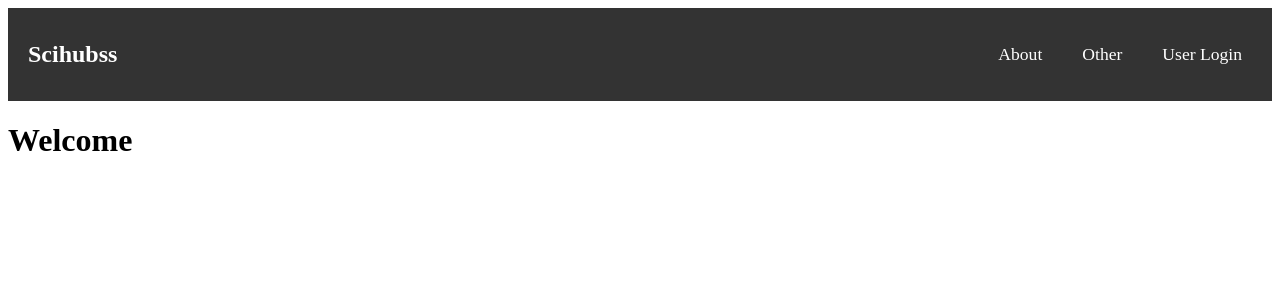
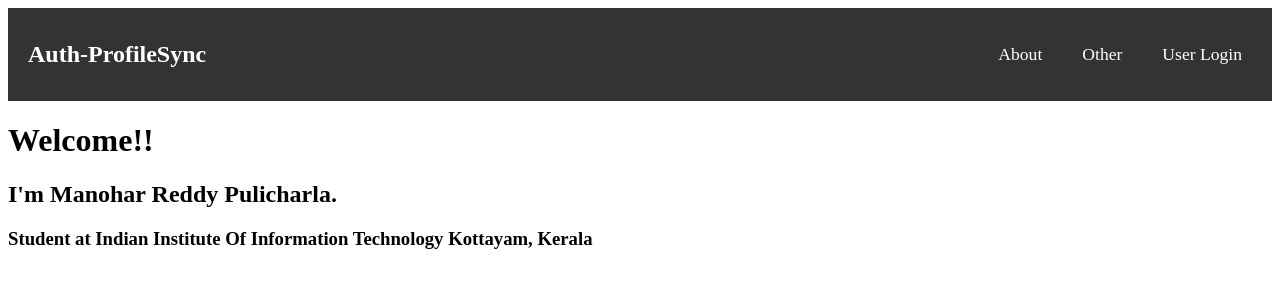
Before and after one commit to ManoharAI/Auth-ProfileSync, a Flask app: page / in a window 1280 px wide. Shown: the top 300 px of the page. Run offline with Flask 3, Linux system fonts and the light colour scheme.

Commit message:
Update index.html

```diff
--- a/templates/index.html
+++ b/templates/index.html
@@ -4,7 +4,7 @@
     <meta charset="UTF-8">
     <meta http-equiv="X-UA-Compatible" content="IE=edge">
     <meta name="viewport" content="width=device-width, initial-scale=1.0">
-    <title>Main page | @Scihubss</title>
+    <title>Main page | @Auth-ProfileSync</title>
     <link href='https://unpkg.com/boxicons@2.1.4/css/boxicons.min.css' rel='stylesheet'>
     <style>
         header {
@@ -79,7 +79,7 @@
 
     <header>
         <div class="logo">
-            <a href="/">Scihubss</a>
+            <a href="/">Auth-ProfileSync</a>
         </div>
         <nav>
             <ul>
@@ -119,7 +119,9 @@
     {% endwith %}
 
 
-    <h1>Welcome</h1>
+    <h1>Welcome!! </h1>
+    <h2>I'm Manohar Reddy Pulicharla.</h2>
+    <h3>Student at Indian Institute Of Information Technology Kottayam, Kerala</h3>
 
 </body>
 </html>
```
